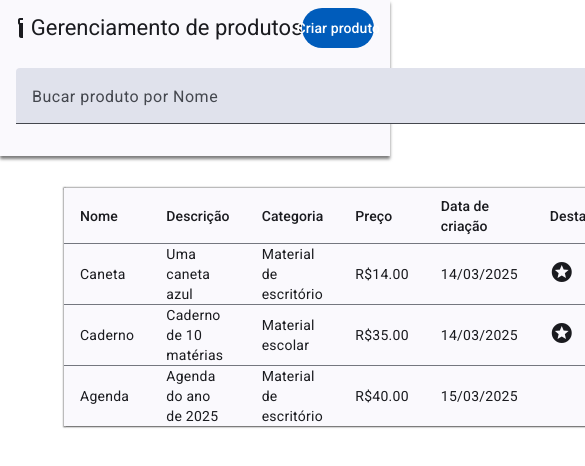
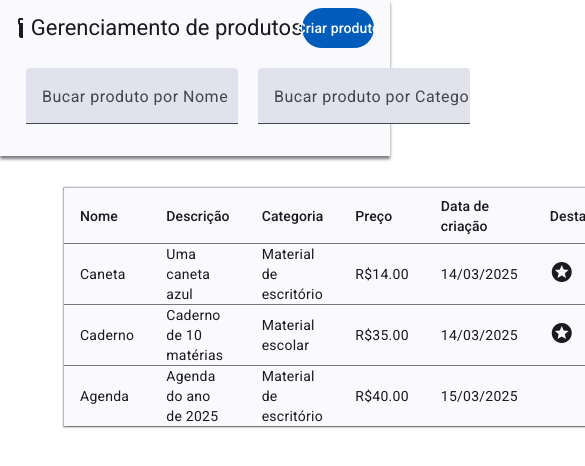
Before and after one commit to lucasrasec/product-management, an Angular app: page / in a window 390 px wide. Shown: the top 466 px of the page, 585 px wide, since content can reach past the window. Built offline with nearby package versions, Linux system fonts and the light colour scheme; data requests are answered from the project's data file.

Commit message:
refactor: search bar style

```diff
--- a/src/app/shared/components/search-bar/search-bar.component.scss
+++ b/src/app/shared/components/search-bar/search-bar.component.scss
@@ -1,6 +1,20 @@
 .form {
-  width: 600px;
-  display: block;
+  min-width: 600px;
+  width: 90%;
+  margin: 0 auto;
+  padding: 20px;
+  box-sizing: border-box;
+  display: flex;
+  flex-direction: column;
+  gap: 16px;
+
+  /* Responsividade */
+  @media (max-width: 768px) {
+    width: 100%;
+    min-width: unset;
+    max-width: unset;
+    padding: 10px;
+  }
 
   .search_bar {
     width: 100%;
```
